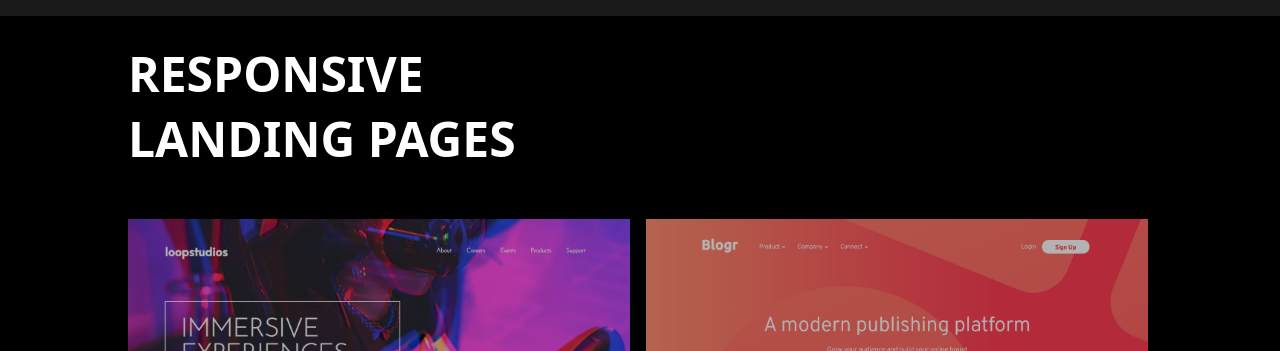
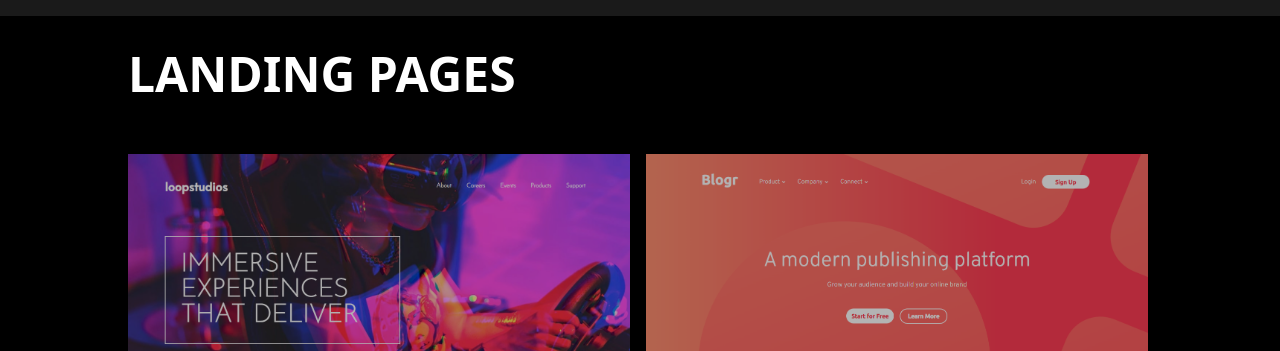
Before and after one commit to robin-dc/The-Robin-Project, a plain HTML site: page project.html in a window 1280 px wide. Shown: the part 71-422 px from the top of the page. Drawn offline with Linux system fonts and the light colour scheme.

Commit message:
Update project.html

```diff
--- a/project.html
+++ b/project.html
@@ -51,7 +51,7 @@
                 <div class="projects" style="padding-bottom:0;">
                     <div class="proj_header">
                         <div class="proj_title">
-                            <h1>RESPONSIVE LANDING PAGES</h1>
+                            <h1>LANDING PAGES</h1>
                         </div>
                     </div>
                     <div class="proj_boxes">
```
